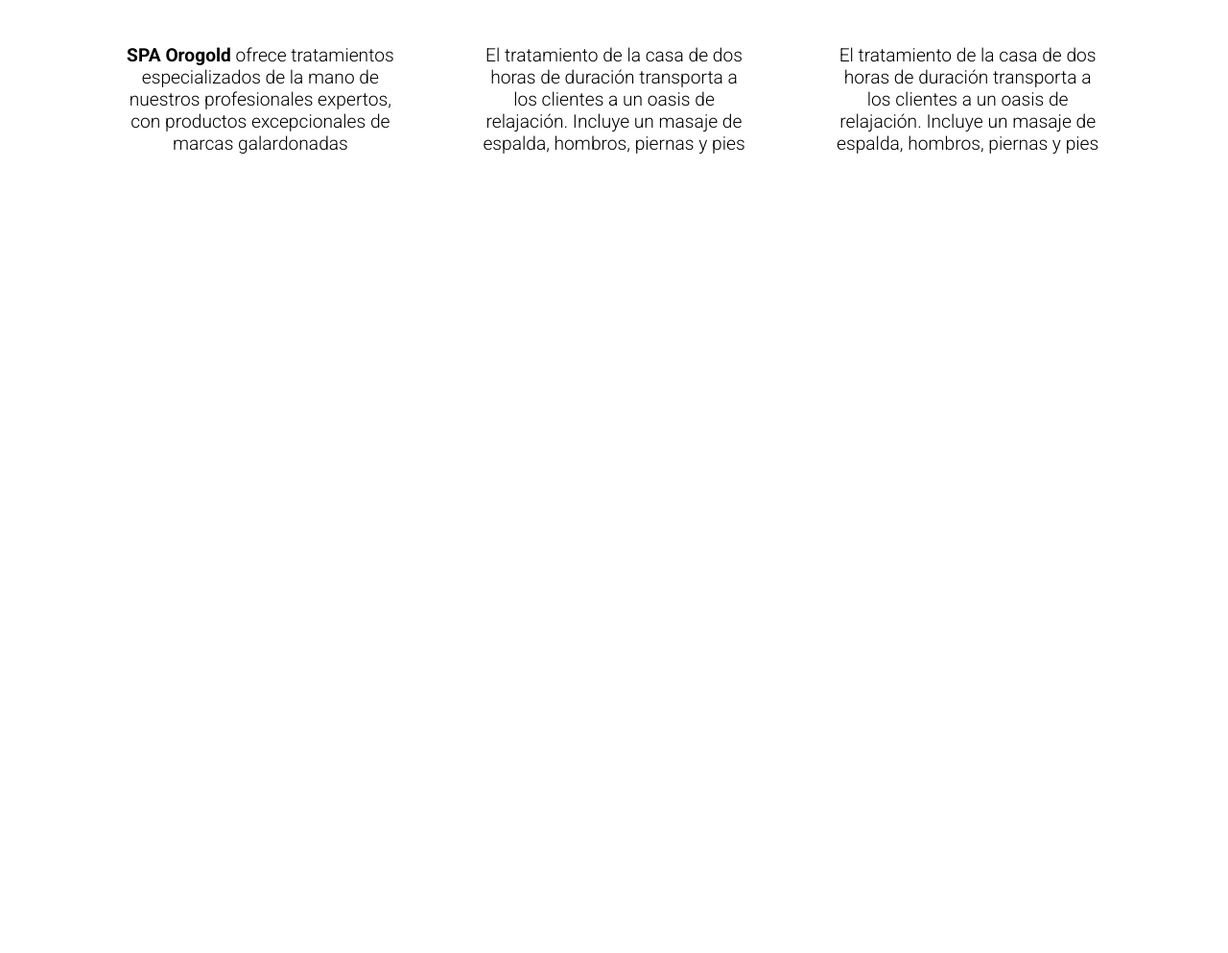
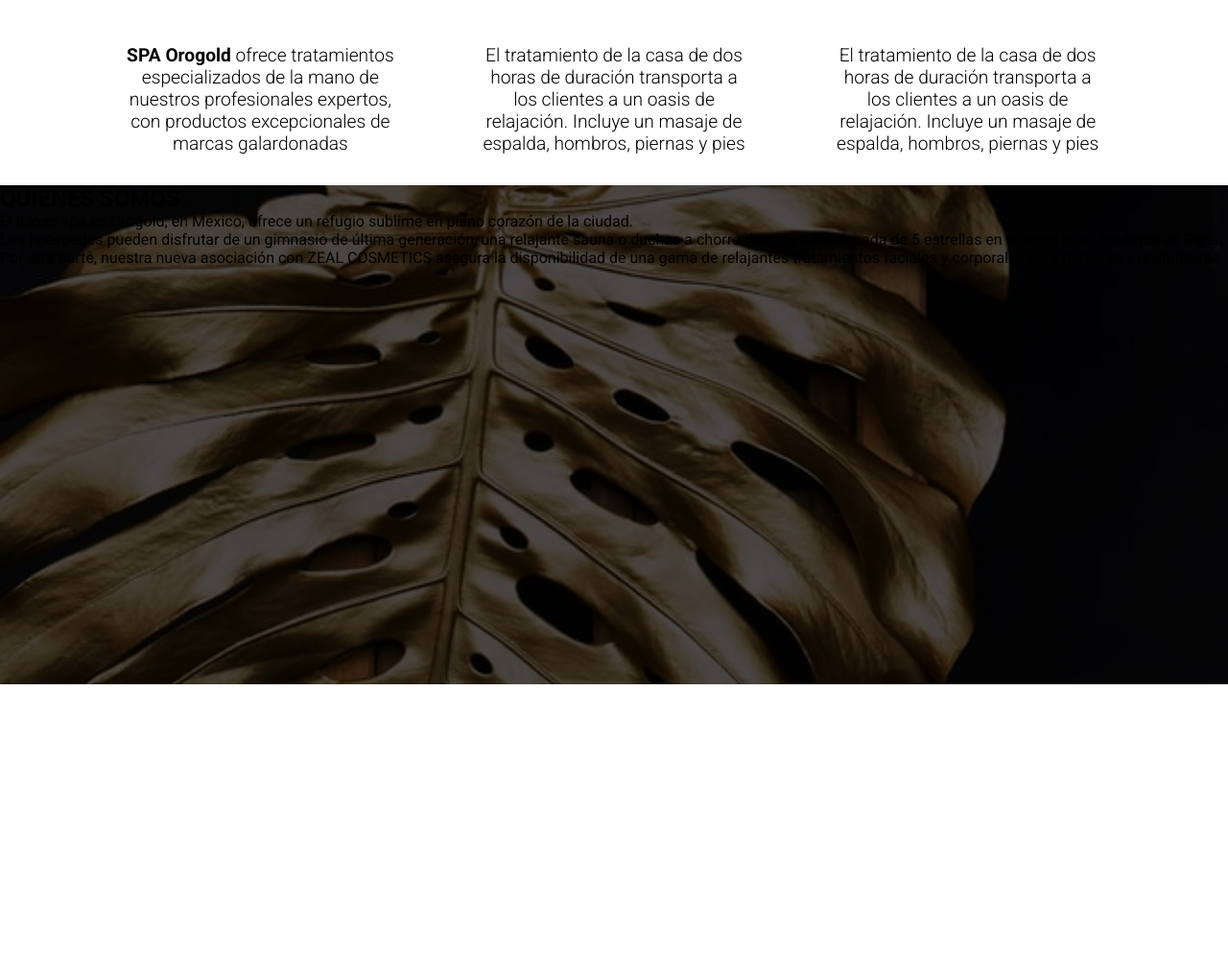
Before and after one commit to RyanHarlow/OROGOLD, a PHP site: page / in a window 1280 px wide. Shown: the part 1375-2368 px from the top of the page at 96% size. Before the commit the page ends 1536 px from the top, so only its background shows below. Run offline with PHP 8.4, Linux system fonts and the light colour scheme.

Commit message:
add basic markup for quienes somos section

```diff
--- a/index.css
+++ b/index.css
@@ -202,3 +202,22 @@
     font-size: 1.2rem;
     font-weight: 300;
 }
+
+#quienes-somos-section{
+    height: 100vh;
+}
+
+#quienes-somos-content-container{
+    height: 65%;
+    background-image: url('./img/photo-1520473378652-85d9c4aee6cf.jpg');
+    background-color: #09070E;
+    background-repeat: no-repeat;
+    background-position: 10% 50%;
+    background-size: 100% auto;
+}
+
+#quienes-somos-text-container{
+    height: 100%;
+    width: 100%;
+     background-color: rgba(0, 0, 0, 0.7);
+}
--- a/index.php
+++ b/index.php
@@ -65,7 +65,18 @@
             </div>
         </div>
     </section>
+    <section id='quienes-somos-section'>
+        <div id='quienes-somos-content-container'>
+            <div id='quienes-somos-text-container'>
+                <h2>QUIENES SOMOS</h2>
+                <p>El lujoso spa en Orogold, en Mexico, ofrece un refugio sublime en pleno corazón de la ciudad.</p>
+                <p>Los huéspedes pueden disfrutar de un gimnasio de última generación, una relajante sauna o duchas a chorro durante su escapada de 5 estrellas en nuestro hotel boutique en París. Por otra parte, nuestra nueva asociación con ZEAL COSMETICS asegura la disponibilidad de una gama de relajantes tratamientos faciales y corporales para mimarse y revitalizarse.</p>
+            </div>
+        </div>
+        <div>
 
+        </div>
+    </section>
 
     <script src='index.js'></script>
 </body>
```
